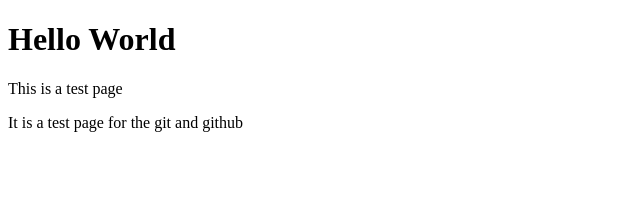
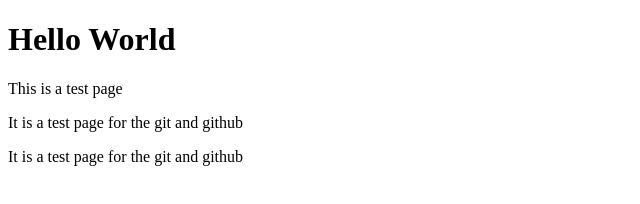
Before and after one commit to shijina-es/test, a plain HTML site: page index.html in a window 1280 px wide. Shown: the whole page, without its empty margins (0-640 px from the left). Drawn offline with Linux system fonts and the light colour scheme.

Commit message:
add some changes

```diff
--- a/index.html
+++ b/index.html
@@ -9,5 +9,6 @@
     <h1>Hello World</h1>
     <p>This is a test page</p>
     <p>It is a test page for the git and github</p>
+    <p>It is a test page for the git and github</p>
 </body>
 </html>
```
